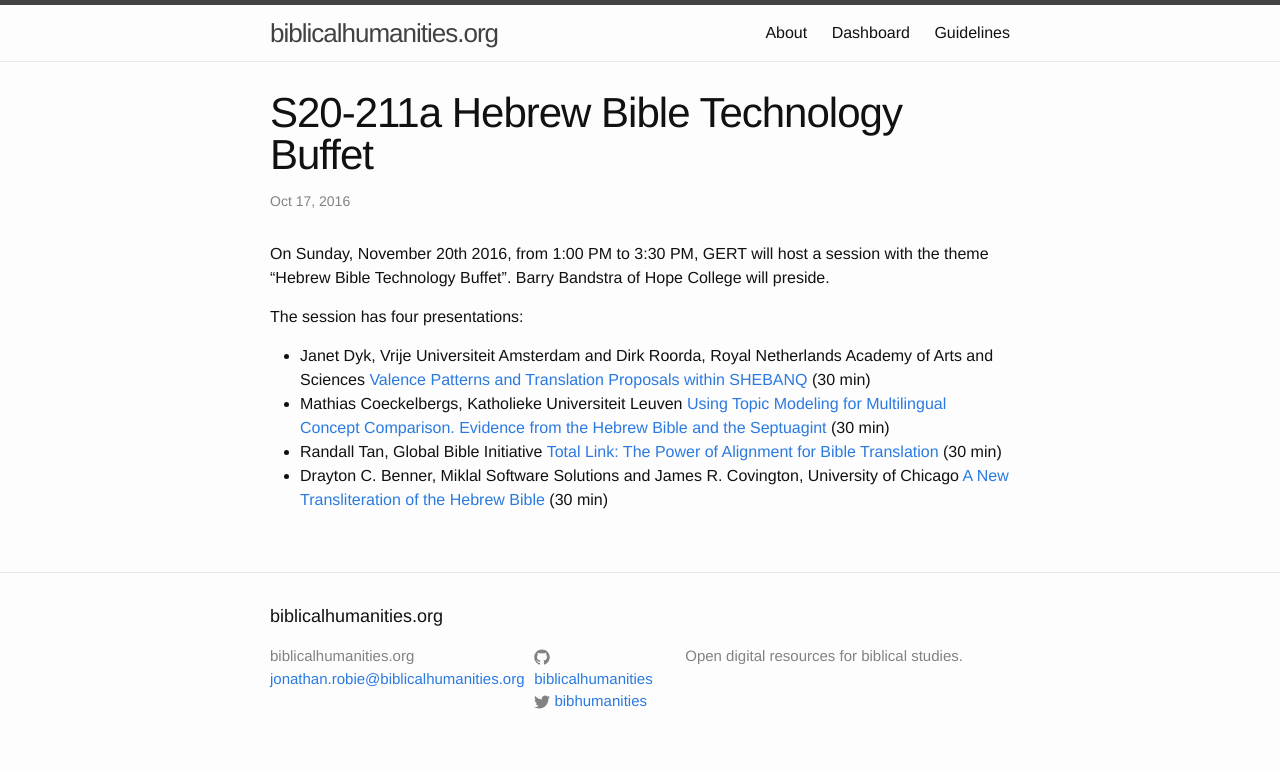
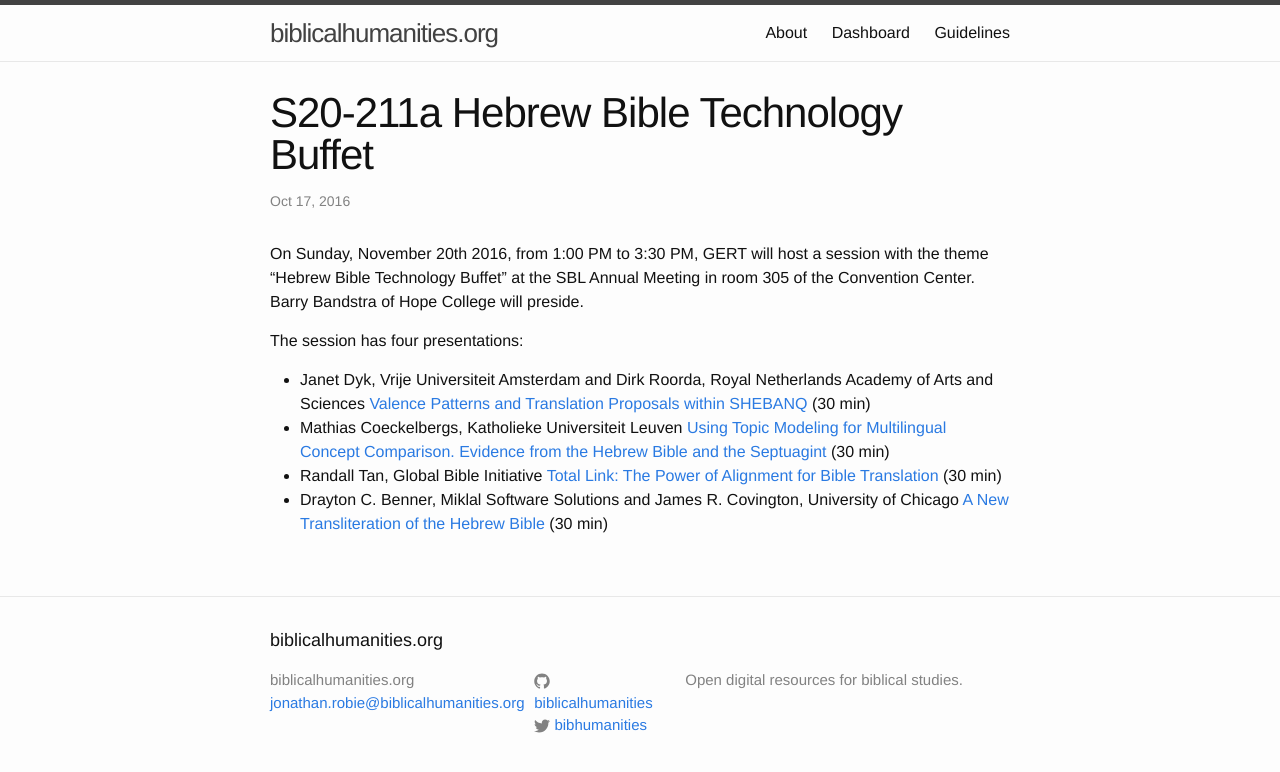
Before and after one commit to biblicalhumanities/biblicalhumanities.github.io, a Jekyll site: the page built from _posts/2016-10-17-hebrew-technology-buffet.markdown, in a window 1280 px wide. Shown: the top 772 px of the page. Built offline with Jekyll 4.4.1, drawn with Linux system fonts in a browser that asks for light colours.

Commit message:
Added room information to the Hebrew Technology Buffet.

```diff
--- a/_posts/2016-10-17-hebrew-technology-buffet.markdown
+++ b/_posts/2016-10-17-hebrew-technology-buffet.markdown
@@ -5,7 +5,7 @@ date:   2016-10-17 10:33:50
 categories:
 ---
 
-On Sunday, November 20th 2016, from 1:00 PM to 3:30 PM, GERT will host a session with the theme "Hebrew Bible Technology Buffet". Barry Bandstra of Hope College will preside.
+On Sunday, November 20th 2016, from 1:00 PM to 3:30 PM, GERT will host a session with the theme "Hebrew Bible Technology Buffet" at the SBL Annual Meeting in room 305 of the Convention Center. Barry Bandstra of Hope College will preside.
 
 The session has four presentations:
 
```
